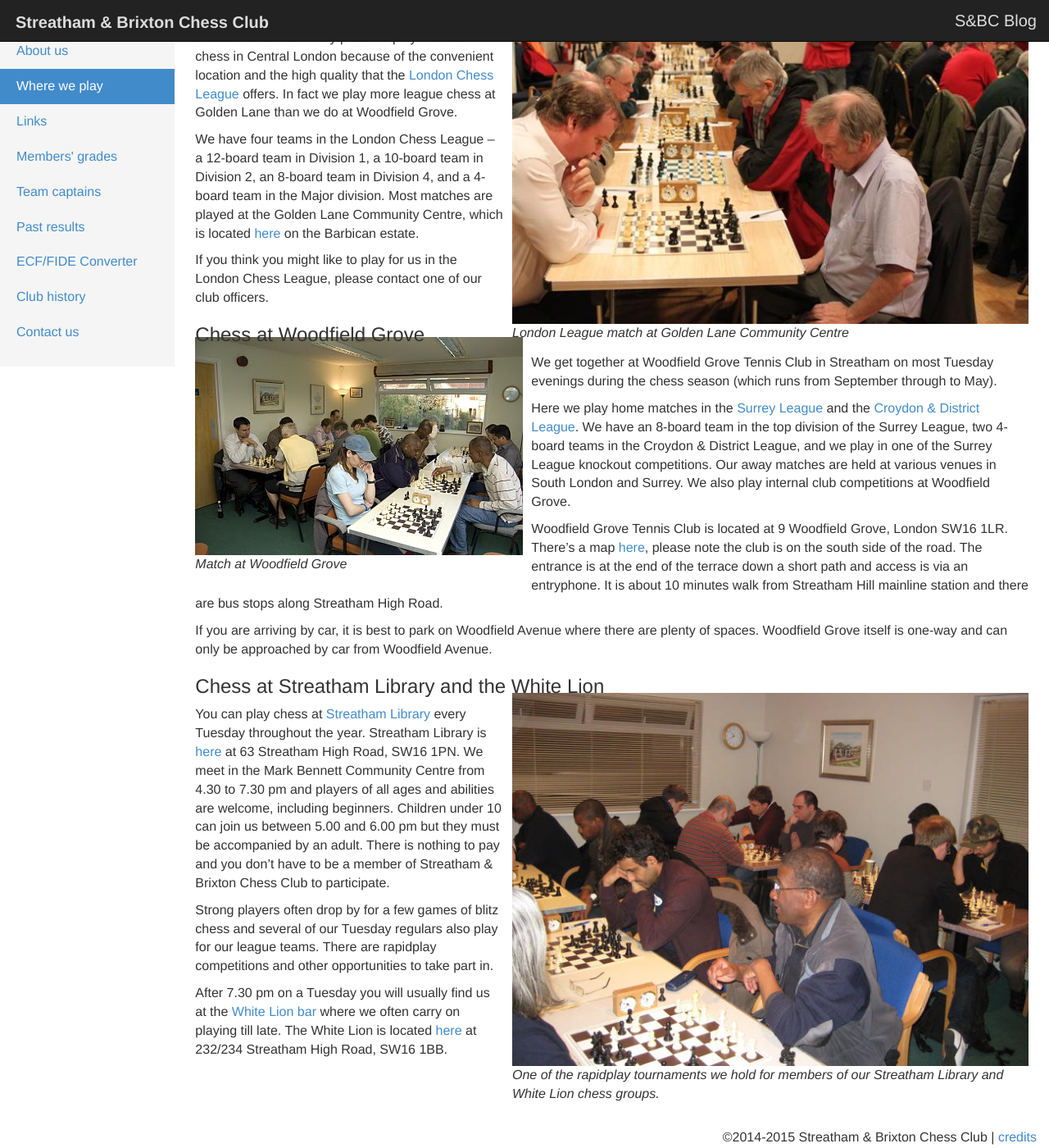
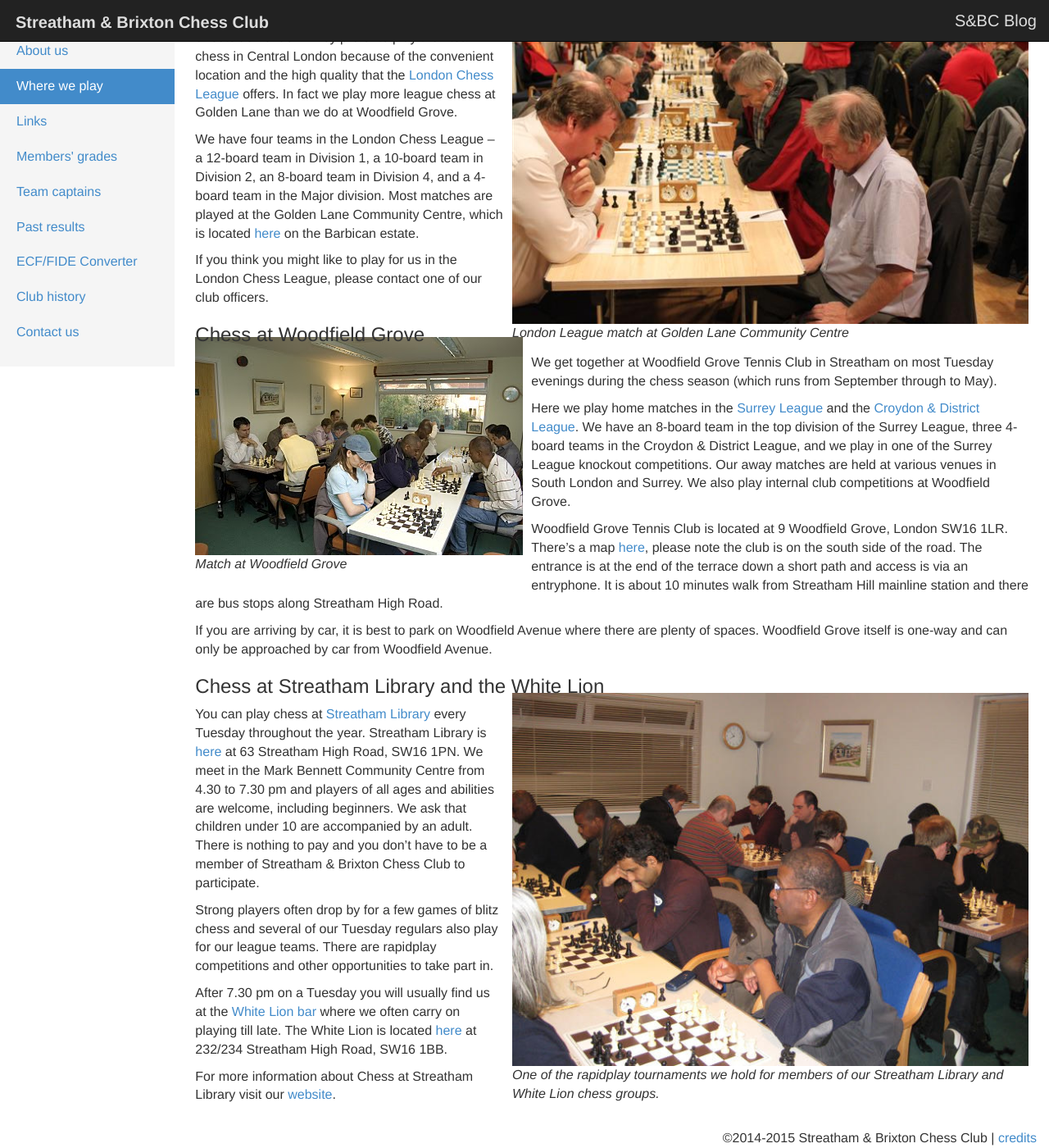
Before and after one commit to streathamchess/streathamchess.github.io, a Jekyll site: the page built from about/venues.md, in a window 1280 px wide and 1400 px high, scrolled down 180 px. Shown: the whole window at 82% size. Built offline with Jekyll 4.4.1, drawn with Linux system fonts in a browser that asks for light colours; Markdown is read by kramdown in place of the engine named in the settings.

Commit message:
Update venues.md

```diff
--- a/about/venues.md
+++ b/about/venues.md
@@ -31,7 +31,7 @@ We get together at Woodfield Grove Tennis Club in Streatham on most Tuesday even
 
 Here we play home matches in the [Surrey League](http://www.scca.co.uk/) and the
 [Croydon & District League](http://www.croydonchessleague.org.uk/). We have an 8-board team in
-the top division of the Surrey League, two 4-board teams in the Croydon & District League, and we play in
+the top division of the Surrey League, three 4-board teams in the Croydon & District League, and we play in
 one of the Surrey League knockout competitions. Our away matches are held at various venues in South London and Surrey. We also play internal club competitions at Woodfield Grove.
 
 Woodfield Grove Tennis Club is located at 9 Woodfield Grove, London SW16 1LR. There's a map
@@ -49,8 +49,10 @@ Woodfield Grove itself is one-way and can only be approached by car from Woodfie
 
 {% include image.html url="/assets/photos/wl-group-rapidplay.jpg" description="One of the rapidplay tournaments we hold for members of our Streatham Library and White Lion chess groups." %}
 
-You can play chess at [Streatham Library](http://www.lambeth.gov.uk/places/streatham-library) every Tuesday throughout the year. Streatham Library is [here](https://www.google.co.uk/maps/place/London+SW16+1PN/@51.4317243,-0.1291294,17z/data=!3m1!4b1!4m2!3m1!1s0x487604280906fd47:0xa10f28b2b86f41a0) at 63 Streatham High Road, SW16 1PN. We meet in the Mark Bennett Community Centre from 4.30 to 7.30 pm and players of all ages and abilities are welcome, including beginners. Children under 10 can join us between 5.00 and 6.00 pm but they must be accompanied by an adult. There is nothing to pay and you don't have to be a member of Streatham & Brixton Chess Club to participate.
+You can play chess at [Streatham Library](http://www.lambeth.gov.uk/places/streatham-library) every Tuesday throughout the year. Streatham Library is [here](https://www.google.co.uk/maps/place/London+SW16+1PN/@51.4317243,-0.1291294,17z/data=!3m1!4b1!4m2!3m1!1s0x487604280906fd47:0xa10f28b2b86f41a0) at 63 Streatham High Road, SW16 1PN. We meet in the Mark Bennett Community Centre from 4.30 to 7.30 pm and players of all ages and abilities are welcome, including beginners. We ask that children under 10 are accompanied by an adult. There is nothing to pay and you don't have to be a member of Streatham & Brixton Chess Club to participate.
 
 Strong players often drop by for a few games of blitz chess and several of our Tuesday regulars also play for our league teams. There are rapidplay competitions and other opportunities to take part in.
 
 After 7.30 pm on a Tuesday you will usually find us at the [White Lion bar](http://whitelion.org.uk/) where we often carry on playing till late. The White Lion is located [here](https://goo.gl/maps/rlRcp) at 232/234 Streatham High Road, SW16 1BB.
+
+For more information about Chess at Streatham Library visit our [website](https://sites.google.com/site/chessatstreathamlibrary/).
```
